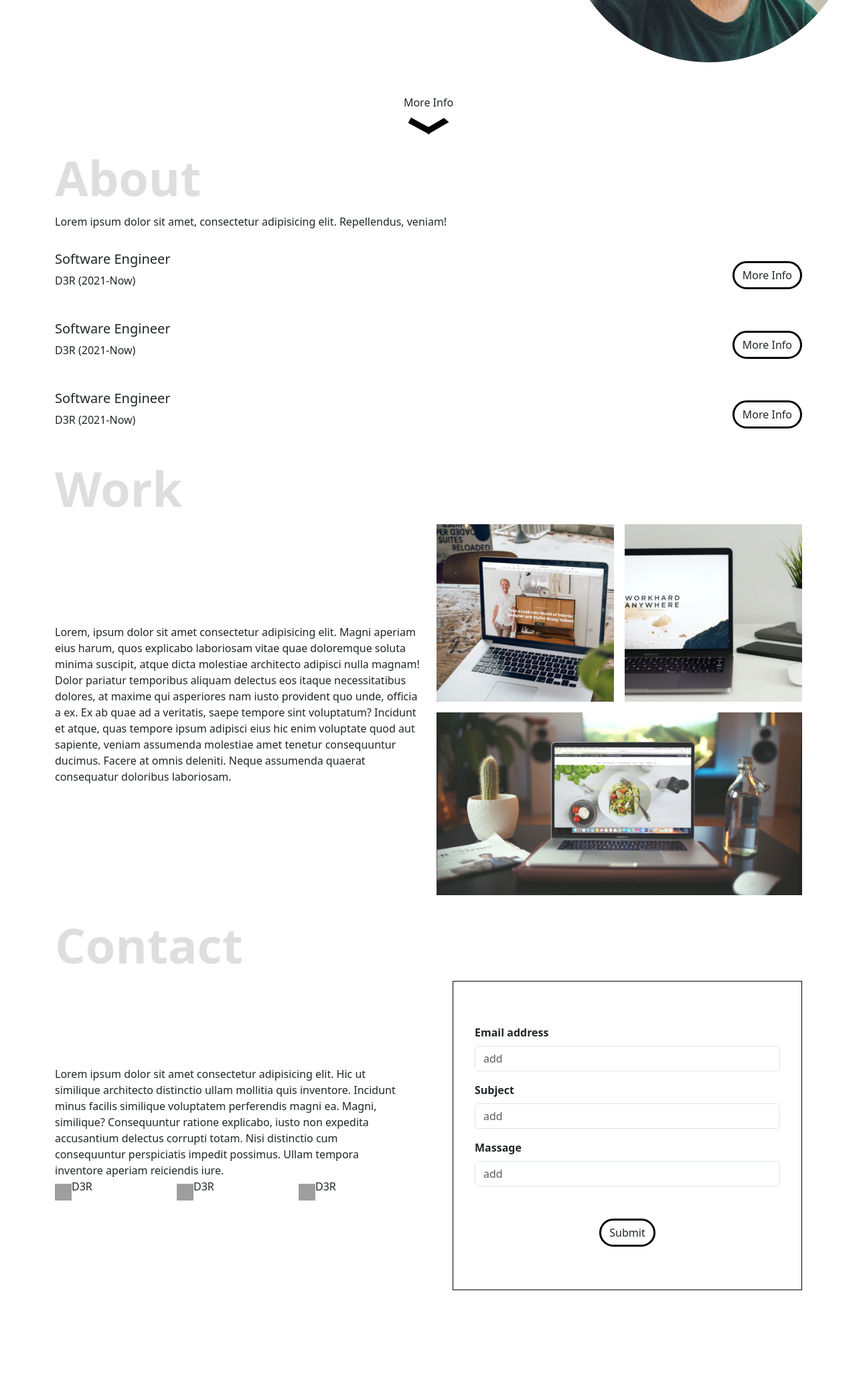
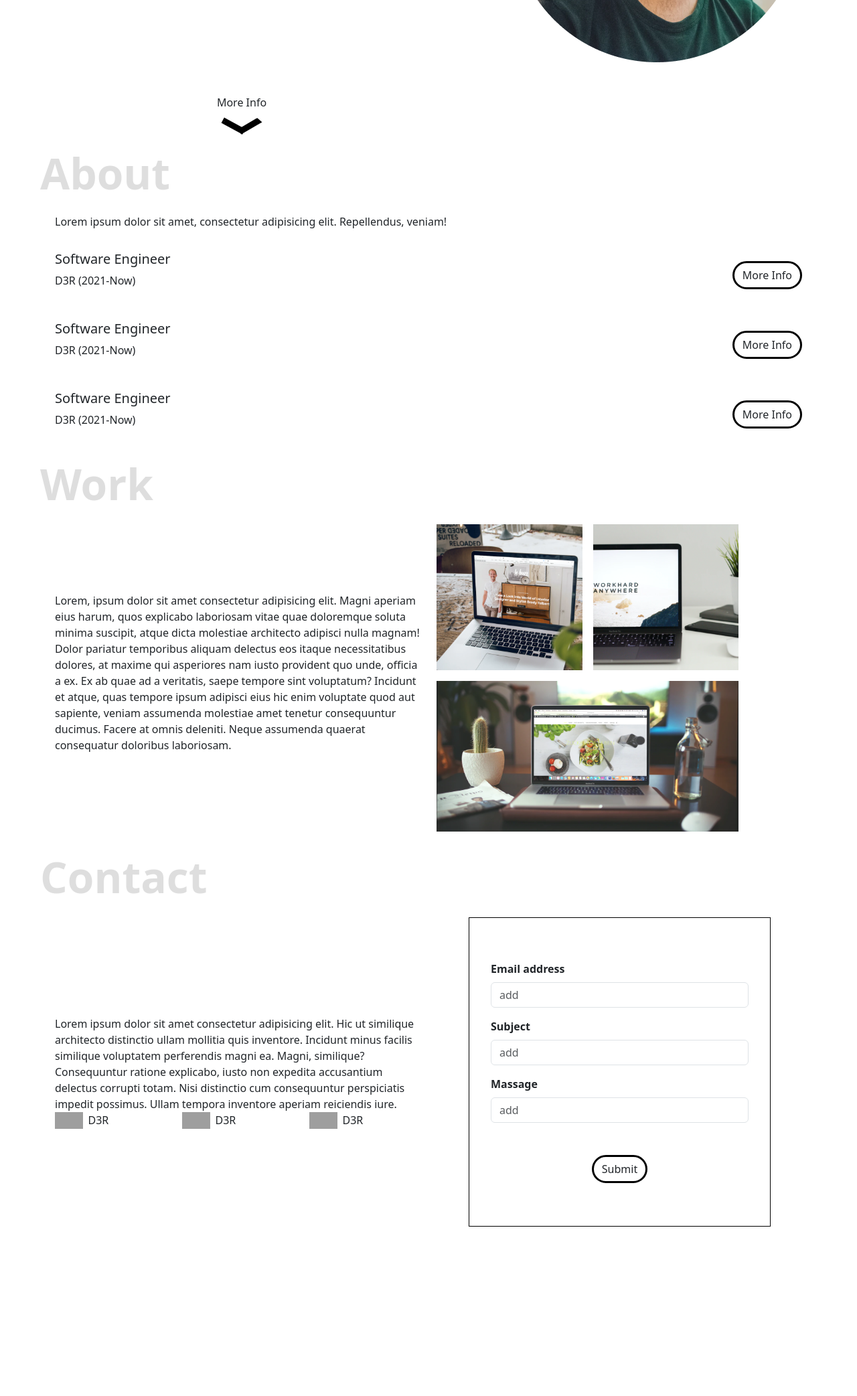
Before and after one commit to D3R1CK4G/Portopolio, a plain HTML site: page index.html in a window 1280 px wide. Shown: the part 531-2616 px from the top of the page at 67% size. After the commit the page ends 2521 px from the top, so only its background shows below. Drawn offline with nearby package versions, Linux system fonts and the light colour scheme; grey boxes are pictures that could not be loaded.

Commit message:
tidy done

```diff
--- a/index.html
+++ b/index.html
@@ -17,37 +17,37 @@
           <div class="collapse navbar-collapse" id="navbarNav">
           <ul class="navbar-nav ms-auto">
                 <li class="nav-item">
-                    <a class="nav-link active" aria-current="page" href="#">Home</a>
+                    <a class="nav-link active" aria-current="page" href="#home">Home</a>
                 </li>
                 <li class="nav-item">
-                    <a class="nav-link" href="#">About</a>
+                    <a class="nav-link" href="#about">About</a>
                 </li>
                 <li class="nav-item">
-                    <a class="nav-link" href="#">Work</a>
+                    <a class="nav-link" href="#work">Work</a>
                 </li>
                 <li class="nav-item">
-                    <a class="nav-link" href="#">Contact</a>
+                    <a class="nav-link" href="#contact">Contact</a>
                 </li>
             </ul>
           </div>
         </div>
     </nav>
     <section id="home" class="home container">
-        <div class="row d-flex align-items-center">
-            <div class="col-8">
+        <div class="row d-flex align-items-center flex-md-row flex-column-reverse">
+            <div class="col-12 col-md-8">
                 <h3 class="fw-semibold">Hi! I Am</h3>
                 <h1 class="fw-bold">D3R</h1>
                 <p>I Am Sofware Based On Indonesia</p>
                 <a class="btn button" href="images/potrait.png" download>resume</a>
             </div>
-            <div class="col-4">
+            <div class="col-12 col-md-4 d-flex justify-content-md-end justify-content-center">
                 <img src="images/potrait.png" alt="">
             </div>
         </div>
-        <div class="arrow w-100 d-flex align-items-center flex-column mt-5">
-            <a class="text-decoration-none text-dark" href="#about">More Info</a>
+        <a href="#about" class= "text-decoration-none arrow w-50 d-flex align-items-center flex-column mt-5">
+            <div class=" text-dark" >More Info</div>
             <img id="arrow" src="images/arrow.svg" alt="arrow">
-        </div>
+        </a>
     </section>
     <section id="about" class="about container">
         <p>Lorem ipsum dolor sit amet, consectetur adipisicing elit. Repellendus, veniam!</p>
@@ -90,10 +90,10 @@
     </section>
     <section id="work" class="work container">
         <div class="row">
-            <div class="col d-flex align-items-center gap-5">
+            <div class="col-12 col-md-6 d-flex align-items-center gap-5">
                 <p>Lorem, ipsum dolor sit amet consectetur adipisicing elit. Magni aperiam eius harum, quos explicabo laboriosam vitae quae doloremque soluta minima suscipit, atque dicta molestiae architecto adipisci nulla magnam! Dolor pariatur temporibus aliquam delectus eos itaque necessitatibus dolores, at maxime qui asperiores nam iusto provident quo unde, officia a ex. Ex ab quae ad a veritatis, saepe tempore sint voluptatum? Incidunt et atque, quas tempore ipsum adipisci eius hic enim voluptate quod aut sapiente, veniam assumenda molestiae amet tenetur consequuntur ducimus. Facere at omnis deleniti. Neque assumenda quaerat consequatur doloribus laboriosam.</p>
             </div>
-            <div class="col work-img">
+            <div class="col-12 col-md-5 work-img">
                 <div id="work-1" class="img-work-item">
                     <img src="images/work-1.png" alt="work-1" class="work-1">
                 </div>
@@ -108,24 +108,24 @@
     </section>
     <section id="contact" class="contact container">
         <div class="row d-flex align-items-center gap-5">
-            <div class="col">
+            <div class="col-12 col-lg-6">
                 Lorem ipsum dolor sit amet consectetur adipisicing elit. Hic ut similique architecto distinctio ullam mollitia quis inventore. Incidunt minus facilis similique voluptatem perferendis magni ea. Magni, similique? Consequuntur ratione explicabo, iusto non expedita accusantium delectus corrupti totam. Nisi distinctio cum consequuntur perspiciatis impedit possimus. Ullam tempora inventore aperiam reiciendis iure.
                 <div class="row">
                     <div class="col d-flex align-items-center">
-                        <img src="https://i.pinimg.com/736x/bb/90/24/bb902442d0880e99732aa1aada0c08de.jpg" alt="" height="25" width="25">
-                        <p>D3R</p>
+                        <img class="w-25" src="https://i.pinimg.com/736x/bb/90/24/bb902442d0880e99732aa1aada0c08de.jpg" alt="" height="25" width="25">
+                        <p class="mb-0 ms-2">D3R</p>
                     </div>
                     <div class="col d-flex align-items-center">
-                        <img src="https://i.pinimg.com/736x/bb/90/24/bb902442d0880e99732aa1aada0c08de.jpg" alt="" height="25" width="25">
-                        <p>D3R</p>
+                        <img class="w-25" src="https://i.pinimg.com/736x/bb/90/24/bb902442d0880e99732aa1aada0c08de.jpg" alt="" height="25" width="25">
+                        <p class="mb-0 ms-2">D3R</p>
                     </div>
                     <div class="col d-flex align-items-center">
-                        <img src="https://i.pinimg.com/736x/bb/90/24/bb902442d0880e99732aa1aada0c08de.jpg" alt="" height="25" width="25">
-                        <p>D3R</p>
+                        <img class="w-25" src="https://i.pinimg.com/736x/bb/90/24/bb902442d0880e99732aa1aada0c08de.jpg" alt="" height="25" width="25">
+                        <p class="mb-0 ms-2">D3R</p>
                     </div>
                 </div>
             </div>
-            <div class="col">
+            <div class="col-12 col-lg-5">
                 <form class="contact-form" onsubmit="onSubmitForm(event)">
                     <div class="mb-3">
                       <label for="inp_email" class="form-label">Email address</label>
--- a/style.css
+++ b/style.css
@@ -37,6 +37,10 @@ section::before {
 
 .home h3 {
     font-size: 48px;
+}
+
+.home .col-4 img {
+    width: 100%;
 }
 
 .home.arrow img{
@@ -142,6 +146,20 @@ section::before {
     font-weight: 700;
 }
 
+@media only screen and (max-width: 768px)  {
+    .home img {
+        width: 50%;
+    }
+
+}
+
+@media only screen and (max-width: 576pc) {
+    section::before {
+        left : -10px;
+        font-size: 64px;
+    }
+}
+
 @keyframes upDown {
     0% {
         transform: translateY(0);
```
